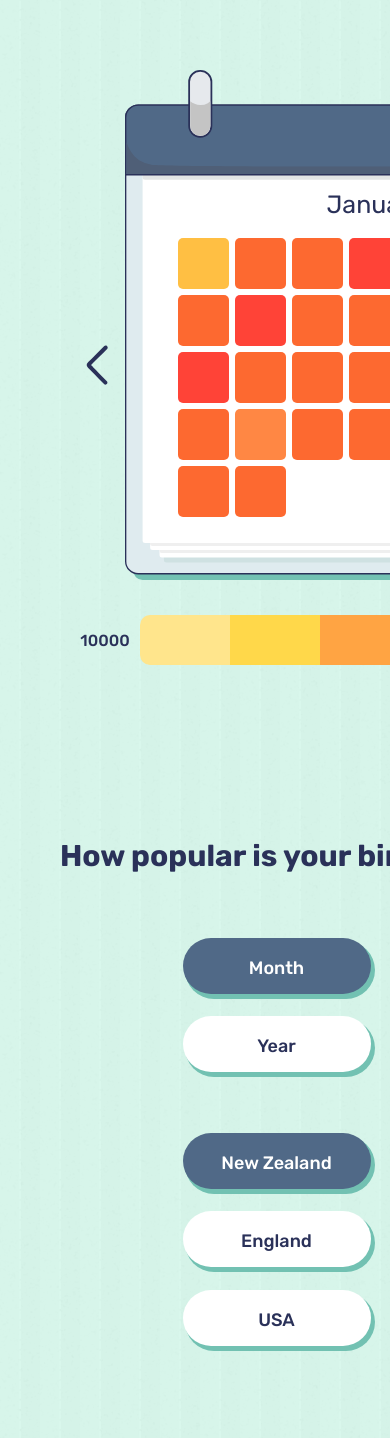
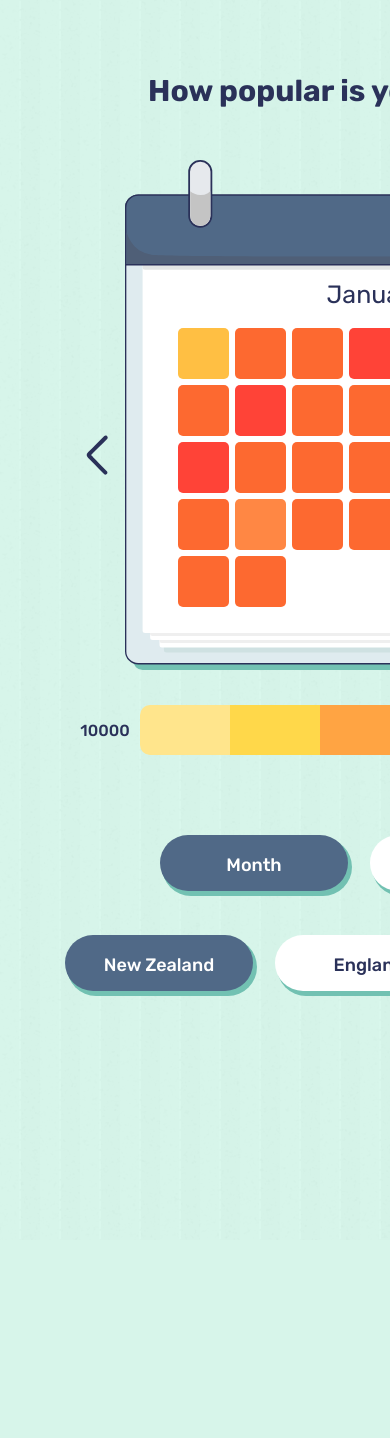
Before and after one commit to Lillyoverton/Hottestbirthdays, a Flask app: page / in a window 390 px wide; the page is wider, and only the part inside the window is pictured. After the commit the page ends 996 px from the top of that part, so only its background shows below. Run offline with Flask 2, Linux system fonts and the light colour scheme; data comes from the database, SQL or seed files in the repository.

Commit message:
more media queries

```diff
--- a/static/screen.css
+++ b/static/screen.css
@@ -277,8 +277,41 @@ body {
 
 
 @media only screen and (max-width: 1200px) {
+
   body {
     grid-template-columns: 100%;
     width: 750px;
   }
+
+  #container1 {
+    margin-top: 90px;
   }
+
+  #container2 {
+    margin: auto;
+    padding-top: 0px;
+    margin-top: 0px;
+    width: 610px;
+  }
+
+  #buttons1 {
+    grid-template-columns: 1fr 1fr;
+    width: 420px;
+    height: 60px;
+    padding-top: 10px;
+  }
+
+  #buttons2 {
+    grid-template-columns: 1fr 1fr 1fr;
+    width: 630px;
+  }
+
+  #heading {
+    text-align: center;
+    position: absolute;
+    top: 70px;
+    width: 610px;
+
+  }
+
+}
```
Lines whose indentation alone changed are shown as unchanged.
